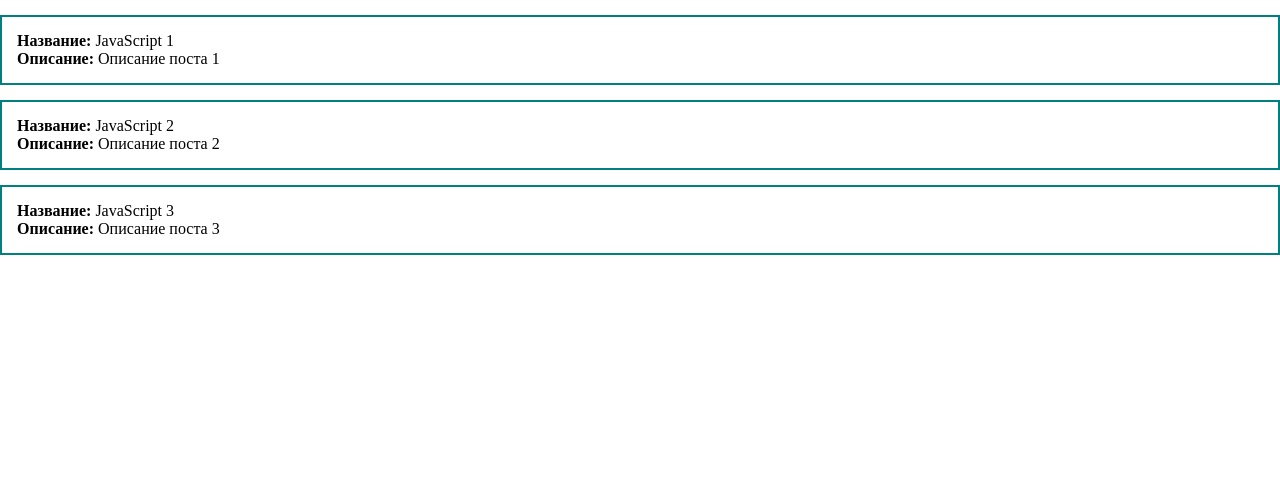
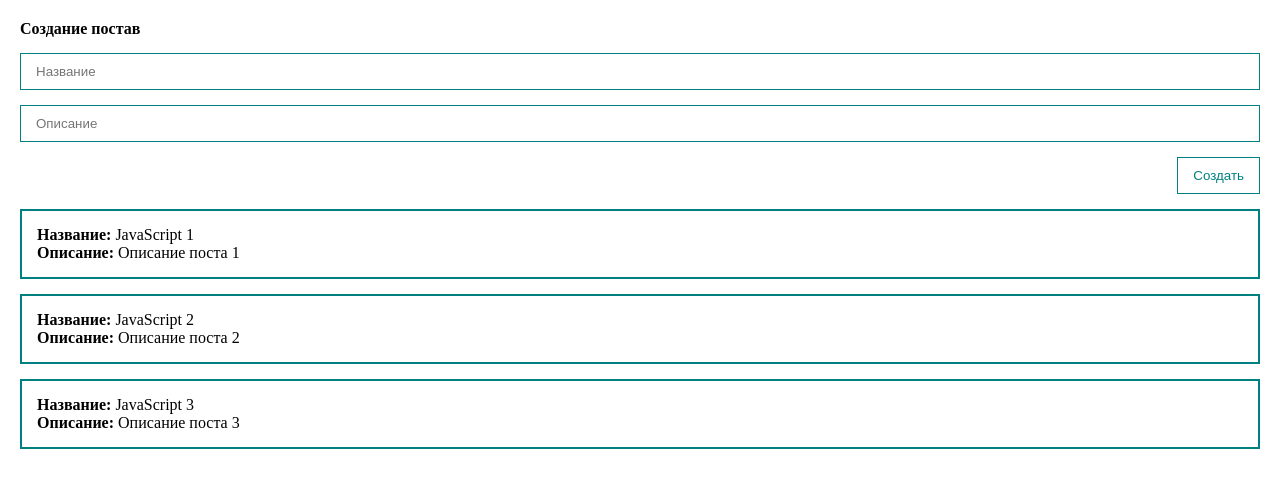
Before and after one commit to Wolf-Den1994/vue_ulbi, a Vue app: page / in a window 1280 px wide. Shown: the top 488 px of the page. Built offline with nearby package versions, Linux system fonts and the light colour scheme.

Commit message:
add post form + two buiding + v-bind

```diff
--- a/src/App.vue
+++ b/src/App.vue
@@ -1,5 +1,26 @@
 <template>
-  <div>
+  <div class="app">
+    <form>
+      <h4>Создание постав</h4>
+      <input
+        :value="title"
+        @input="title = $event.target.value"
+        class="input"
+        type="text"
+        placeholder="Название"
+      >
+      <input
+        :value="body"
+        @input="body = $event.target.value"
+        class="input"
+        type="text"
+        placeholder="Описание"
+      >
+      <button
+        class="btn"
+        @click="createPost"
+      >Создать</button>
+    </form>
     <div class="post" v-for="post in posts">
       <div><strong>Название:</strong> {{ post.title }}</div>
       <div><strong>Описание:</strong> {{ post.body }}</div>
@@ -15,10 +36,20 @@
         { id: 1, title: 'JavaScript 1', body: 'Описание поста 1' },
         { id: 2, title: 'JavaScript 2', body: 'Описание поста 2' },
         { id: 2, title: 'JavaScript 3', body: 'Описание поста 3' },
-      ]
+      ],
+      title: '',
+      body: '',
     }
   },
   methods: {
+    createPost() {
+      const newPost = {
+        id: Date.now(),
+        title: this.title,
+        body: this.body,
+      }
+      this.posts.push(newPost)
+    },
   }
 }
 </script>
@@ -30,9 +61,34 @@
   box-sizing: border-box;
 }
 
+.app {
+  padding: 20px;
+}
+
 .post {
   padding: 15px;
   border: 2px solid teal;
   margin-top: 15px;
 }
+
+form {
+  display: flex;
+  flex-direction: column;
+}
+
+.input {
+  width: 100%;
+  border: 1px solid teal;
+  padding: 10px 15px;
+  margin-top: 15px;
+}
+
+.btn {
+  margin-top: 15px;
+  align-self: flex-end;
+  padding: 10px 15px;
+  background: none;
+  color: teal;
+  border: 1px solid teal;
+}
 </style>
```
